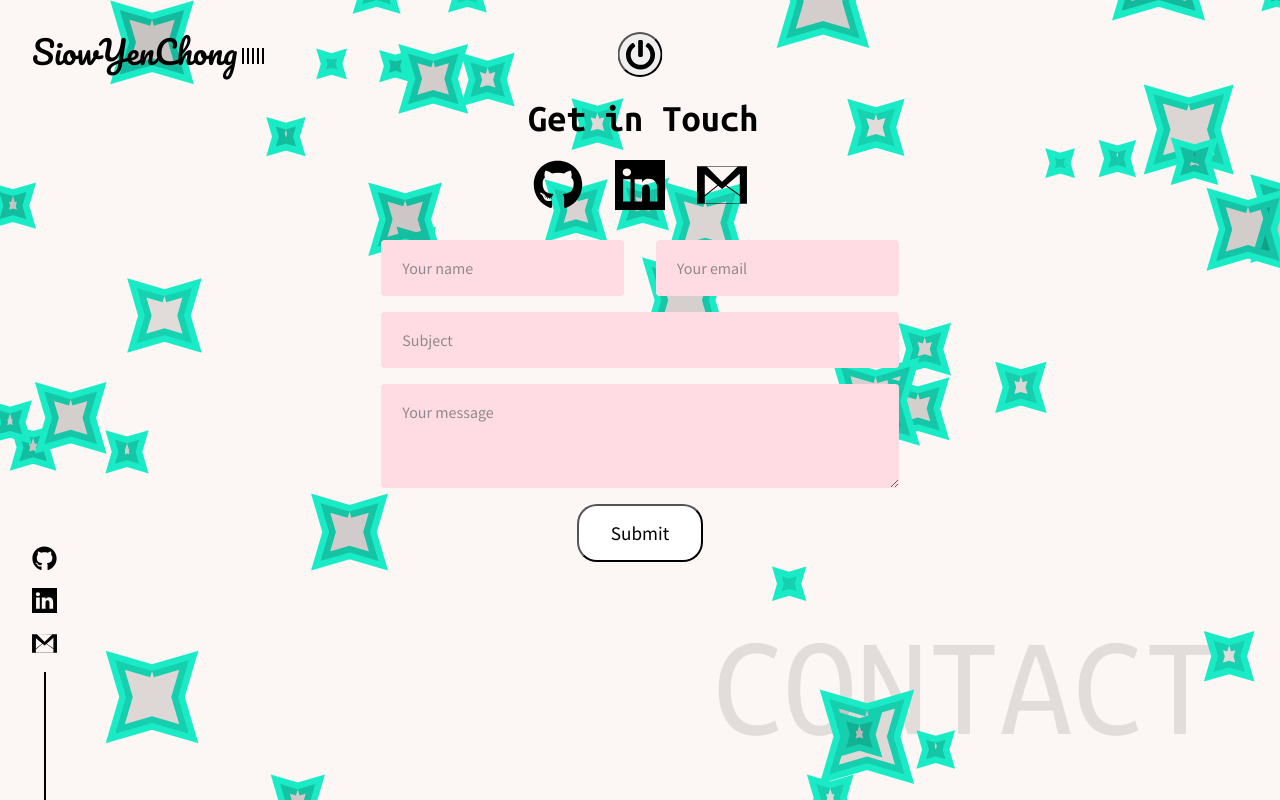
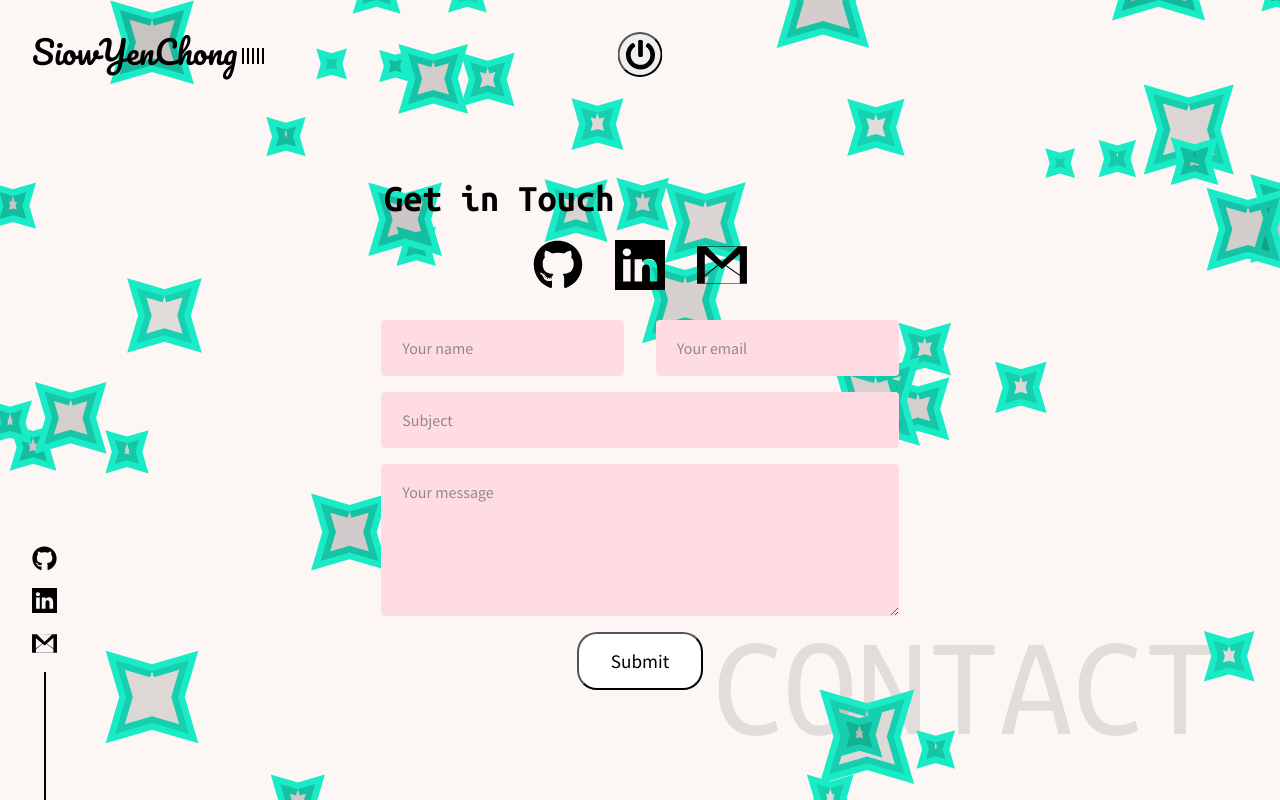
Before and after one commit to SiowYenChong/Portfolio-React-FramerMotion, a React (Create React App) app: page /contact in a window 1280 px wide. Built offline with nearby package versions, Linux system fonts and the light colour scheme.

Commit message:
Fixed position contact form

```diff
--- a/src/components/ContactPage.js
+++ b/src/components/ContactPage.js
@@ -12,23 +12,51 @@ import emailjs from '@emailjs/browser';
 import { ToastContainer, toast } from 'react-toastify';
 import 'react-toastify/dist/ReactToastify.css';
 
+const Container = styled.div`
+  width: 100%;
+  height: 100%;
+  display: flex;
+  flex-direction: column;
+  align-items: center;
+  justify-content: center;
+`;
+
 const Box = styled.div`
   background-color: ${props => props.theme.body};
   width: 100vw;
   height: 100vh;
   position: relative;
   overflow: hidden;
-  z-index: 2;
 `;
 
 const ContactSection = styled.div`
-  width: 100vw;
+  width: 80vw; /* Adjust the width as needed */
+  max-height: 80vh; /* Adjust the max-height as needed */
+  overflow-y: auto;
   padding: calc(2.5rem + 2.5vw) 0;
   display: flex;
   flex-direction: column;
   align-items: center;
   justify-content: center;
+  position: absolute;
+  top: 50%;
+  left: 50%;
+  transform: translate(-50%, -50%);
   z-index: 3;
+  height: 100%; /* Add this line to enable scrolling */
+
+  /* Hide scrollbar for WebKit browsers (Chrome, Safari) */
+  ::-webkit-scrollbar {
+    width: 0.8rem; /* Adjust the width as needed */
+  }
+
+  ::-webkit-scrollbar-thumb {
+    background-color: transparent; /* Hide the thumb */
+  }
+
+  ::-webkit-scrollbar-track {
+    background-color: transparent; /* Hide the track */
+  }
 `;
 
 const Title = styled.h1`
@@ -38,7 +66,7 @@ const Title = styled.h1`
   font-size: calc(1.6rem + 1vw);
   margin-bottom: 3rem;
   position: absolute;
-  right: calc(3rem + 5vw);
+  left: calc(12rem + 5vw);
   top: 6rem;
   font-family: 'Ubuntu Mono', monospace;
   font-weight: 900;
@@ -177,6 +205,7 @@ const ContactPage = (props) => {
   return (
     <ThemeProvider theme={LightTheme}>
       <Box>
+      <Container>
         <LogoComponent theme="light" />
         <SocialIcons theme="light" />
         <PowerButton />
@@ -199,7 +228,7 @@ const ContactPage = (props) => {
               <input type="email" name="email" placeholder="Your email" required />
             </Row>
             <input type="text" name="subject" placeholder="Subject" required />
-            <textarea name="message" placeholder="Your message" cols="30" rows="3" required />
+            <textarea name="message" placeholder="Your message" cols="30" rows="5" required />
             <div style={{ margin: "0 auto" }}>
               <button type="submit">Submit</button>
               <ToastContainer />
@@ -210,6 +239,7 @@ const ContactPage = (props) => {
           <CustomParticle />
         </ParticleContainer>
         <BigTitle text="CONTACT" top="75%" right="5%" />
+        </Container>
       </Box>
     </ThemeProvider>
   );
```
